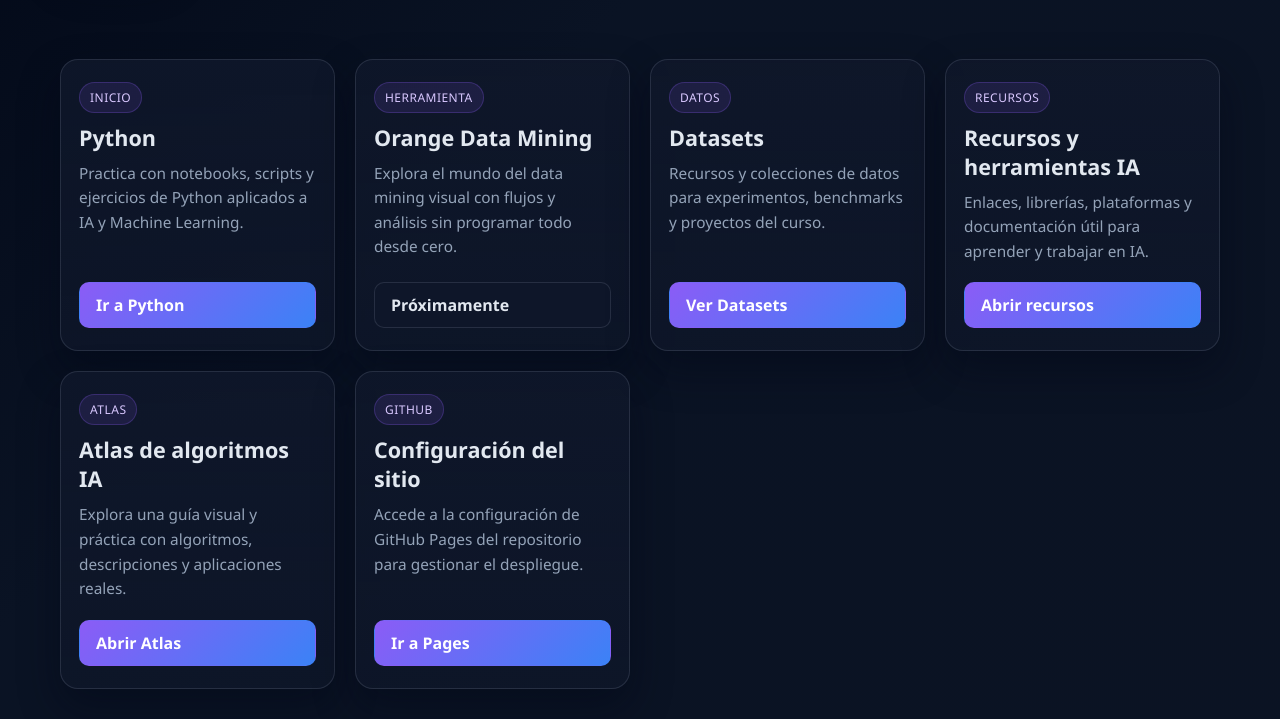
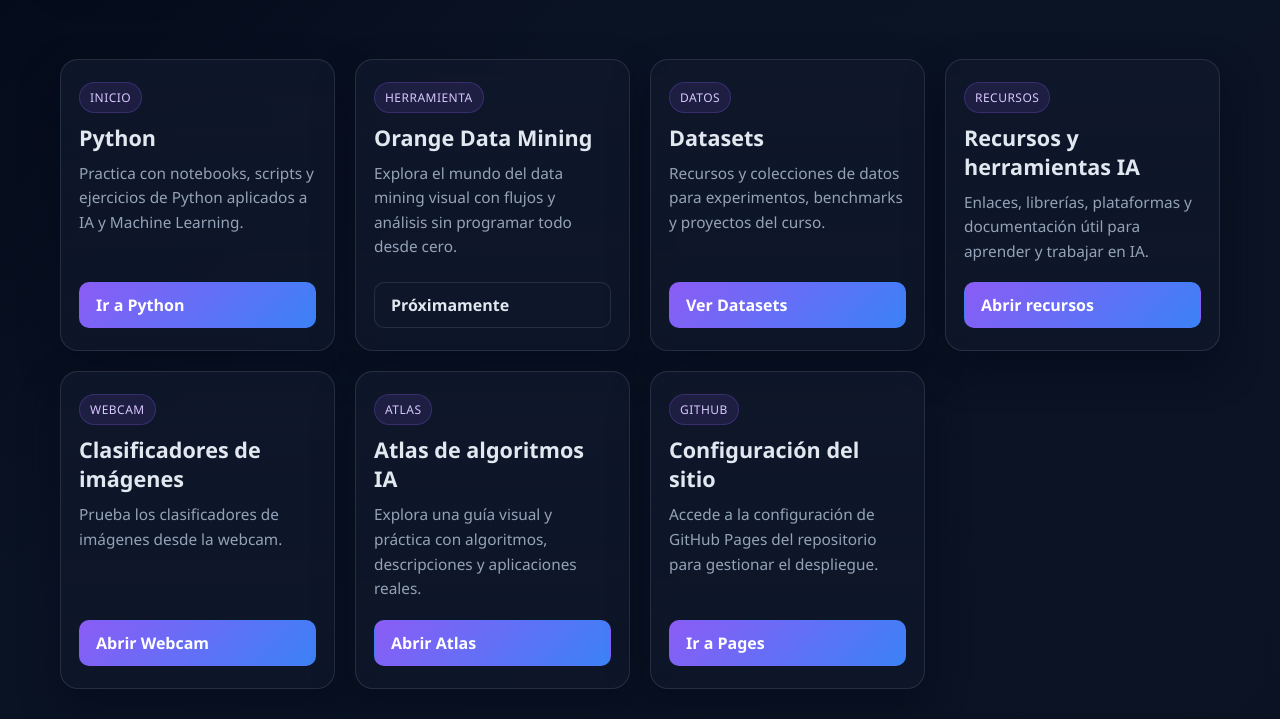
Before and after one commit to ksizorCode/especialista-en-ia, a plain HTML site: page docs/index.html in a window 1280 px wide. Shown: the part 233-952 px from the top of the page. Drawn offline with Linux system fonts and the light colour scheme.

Commit message:
Add webcam classifier section to index.html

```diff
--- a/docs/index.html
+++ b/docs/index.html
@@ -250,6 +250,15 @@
 
             <article class="card">
                 <div>
+                    <span class="pill">Webcam</span>
+                    <h2>Clasificadores de imágenes</h2>
+                    <p>Prueba los clasificadores de imágenes desde la webcam.</p>
+                </div>
+                <a class="btn btn-primary" href="./webcam/">Abrir Webcam</a>
+            </article>
+
+            <article class="card">
+                <div>
                     <span class="pill">Atlas</span>
                     <h2>Atlas de algoritmos IA</h2>
                     <p>Explora una guía visual y práctica con algoritmos, descripciones y aplicaciones reales.</p>
```
